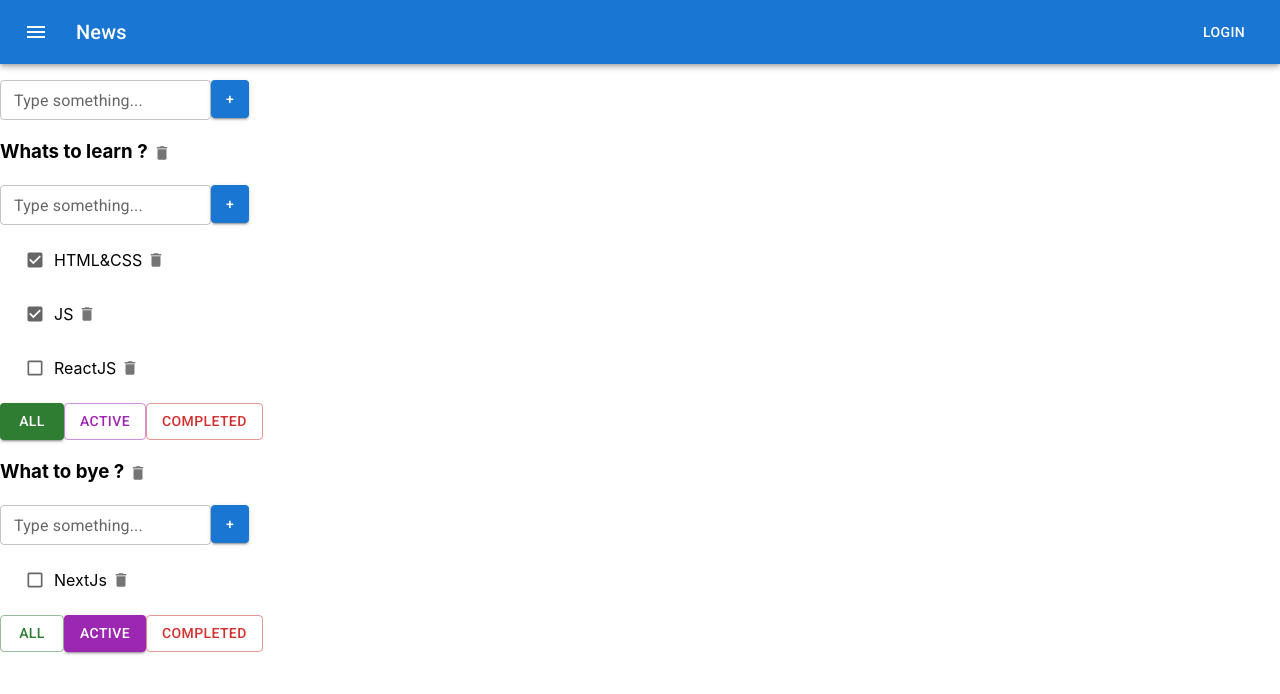
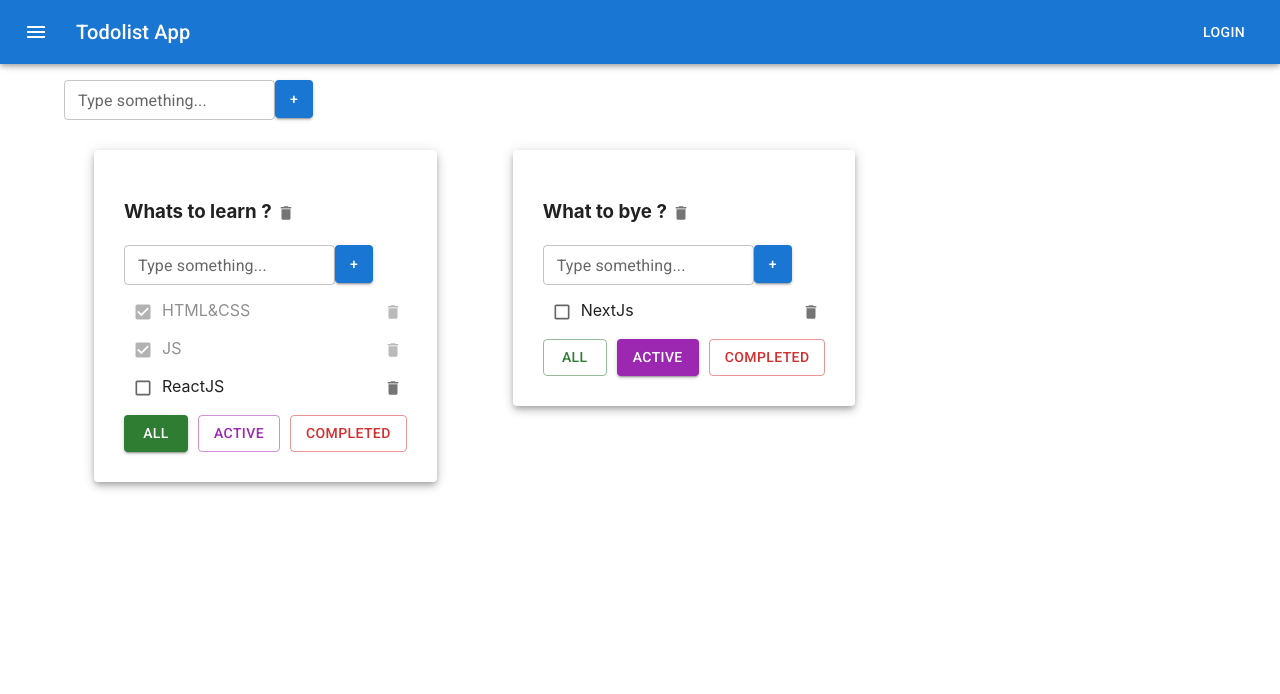
Before and after one commit to ArturLimaiko/1-todolist, a React (Create React App) app: page / in a window 1280 px wide. Shown: the top 694 px of the page. Built offline with nearby package versions, Linux system fonts and the light colour scheme.

Commit message:
Спринт 02 - неделя 3 вынесли в отдельный файл стилизацию

```diff
--- a/src/App.tsx
+++ b/src/App.tsx
@@ -4,6 +4,10 @@ import {useState} from "react";
 import {v1} from "uuid";
 import {AddItemForm} from "./AddItemForm";
 import ButtonAppBar from "./ButtonAppBar";
+import Container from '@mui/material/Container';
+import Grid from '@mui/material/Grid2';
+import Paper from '@mui/material/Paper';
+import {bgBG} from "@mui/material/locale";
 
 export type TaskType = { id: string, title: string, isDone: boolean }
 
@@ -68,12 +72,16 @@ function App() {
     }
 
     const updateTaskTitle = (todolistId: string, taskId: string, updatedTitle: string) => {
-        setTasks({...tasks, [todolistId]: tasks[todolistId].map(t => t.id === taskId ? {...t,title:updatedTitle}: t)})
+        setTasks({
+            ...tasks,
+            [todolistId]: tasks[todolistId].map(t => t.id === taskId ? {...t, title: updatedTitle} : t)
+        })
     }
 
     const updateTodolistTitle = (todolistId: string, updatedTitle: string) => {
-        setTodoLists(todoLists.map(t => t.id === todolistId ? {...t,title:updatedTitle}: t))
+        setTodoLists(todoLists.map(t => t.id === todolistId ? {...t, title: updatedTitle} : t))
     }
+
 
     const todoListsComp: JSX.Element[] = todoLists.map(t => {
         let tasksForTodolist = tasks[t.id]
@@ -84,7 +92,10 @@ function App() {
             tasksForTodolist = tasksForTodolist.filter(task => task.isDone)
         }
 
-        return <Todolist
+        return (
+            <Grid sx={{p: '30px'}}>
+                <Paper elevation={5} sx={{p: '30px'}}>
+                    <Todolist
                         key={t.id}
                         todolistId={t.id}
                         title={t.title}
@@ -98,13 +109,26 @@ function App() {
                         updateTaskTitle={updateTaskTitle}
                         updateTodolistTitle={updateTodolistTitle}
                     />
+                </Paper>
+            </Grid>
+        )
     })
-
     return (
         <div className="App">
+            <Container fixed>
+                <Grid>
                     <ButtonAppBar/>
+
+                    <Grid container>
                         <AddItemForm addItem={addTodoList}/>
+                    </Grid>
+
+                    <Grid container spacing={2}>
                         {todoListsComp}
+                    </Grid>
+
+                </Grid>
+            </Container>
         </div>
     );
 }
--- a/src/ButtonAppBar.tsx
+++ b/src/ButtonAppBar.tsx
@@ -22,7 +22,7 @@ export default function ButtonAppBar() {
                         <MenuIcon />
                     </IconButton>
                     <Typography variant="h6" component="div" sx={{ flexGrow: 1 }}>
-                        News
+                        Todolist App
                     </Typography>
                     <Button color="inherit">Login</Button>
                 </Toolbar>
--- /dev/null
+++ b/src/Todolist.styles.ts
@@ -0,0 +1,13 @@
+import {SxProps} from "@mui/material";
+
+export const FilterButtonContainerSx: SxProps = {
+    display: 'flex',
+    justifyContent: 'space-between',
+    gap: '10px'
+}
+
+export const getListItemSx = (isDone: boolean): SxProps => ({
+    p: 0,
+    justifyContent: 'space-between',
+    opacity: isDone ? 0.5 : 1
+})
--- a/src/Todolist.tsx
+++ b/src/Todolist.tsx
@@ -8,6 +8,8 @@ import Button from '@mui/material/Button';
 import Checkbox from '@mui/material/Checkbox';
 import List from '@mui/material/List';
 import ListItem from '@mui/material/ListItem';
+import Box from "@mui/material/Box";
+import {FilterButtonContainerSx, getListItemSx} from "./Todolist.styles";
 
 type PropsType = {
     title: string
@@ -60,8 +62,6 @@ export const Todolist = (props: PropsType) => {
                 <IconButton aria-label="delete" size="small" onClick={() => removeTodolist(todolistId)}>
                     <DeleteIcon fontSize="inherit"/>
                 </IconButton>
-
-
             </h3>
             <AddItemForm addItem={addTaskHandler}/>
             {
@@ -79,11 +79,13 @@ export const Todolist = (props: PropsType) => {
                                 changeTaskStatus(task.id, newStatusValue, todolistId)
                             }
 
-                            return <ListItem key={task.id} className={task.isDone ? 'is-done' : ''}>
+                            return <ListItem key={task.id} sx={getListItemSx(task.isDone)}>
+                                <div>
                                     <Checkbox defaultChecked color="default" size='small' checked={task.isDone}
                                               onChange={changeTaskStatusHandler}/>
                                     <EditableSpan oldTitle={task.title}
                                                   onClick={(updateTitle) => updateTaskTitleHandler(task.id, updateTitle)}/>
+                                </div>
                                 <IconButton aria-label="delete" size="small" onClick={removeTaskHandler}>
                                     <DeleteIcon fontSize="inherit"/>
                                 </IconButton>
@@ -92,12 +94,14 @@ export const Todolist = (props: PropsType) => {
                     </List>
             }
             <div>
+                <Box sx={FilterButtonContainerSx}>
                     <Button variant={filter === 'all' ? 'contained' : 'outlined'} color="success"
                             onClick={() => changeFilterTasksHandler('all')}>all</Button>
                     <Button variant={filter === 'active' ? 'contained' : 'outlined'} color="secondary"
                             onClick={() => changeFilterTasksHandler('active')}>active</Button>
                     <Button variant={filter === 'completed' ? 'contained' : 'outlined'} color="error"
                             onClick={() => changeFilterTasksHandler('completed')}>completed</Button>
+                </Box>
             </div>
         </div>
     )
```
Also changed, not shown: src/MenuButton.tsx (added). Lines whose indentation alone changed are shown as unchanged.
